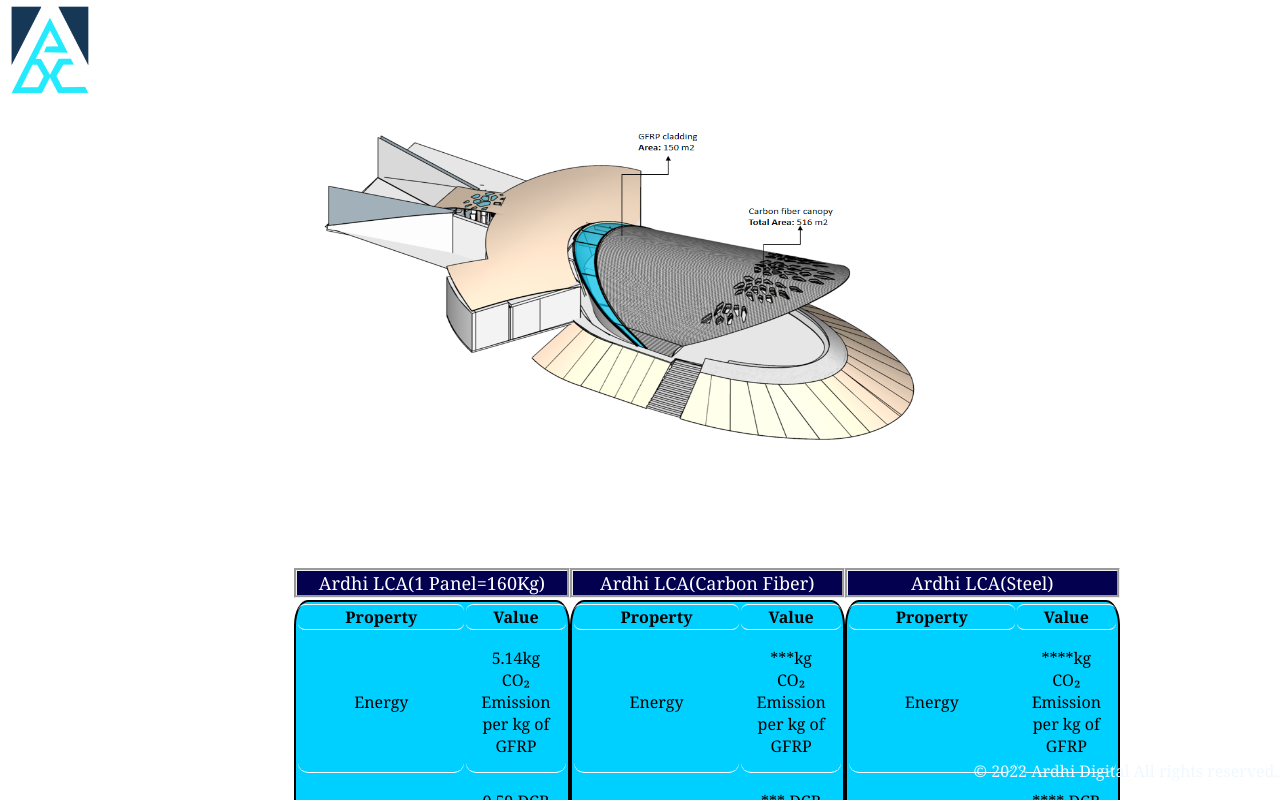
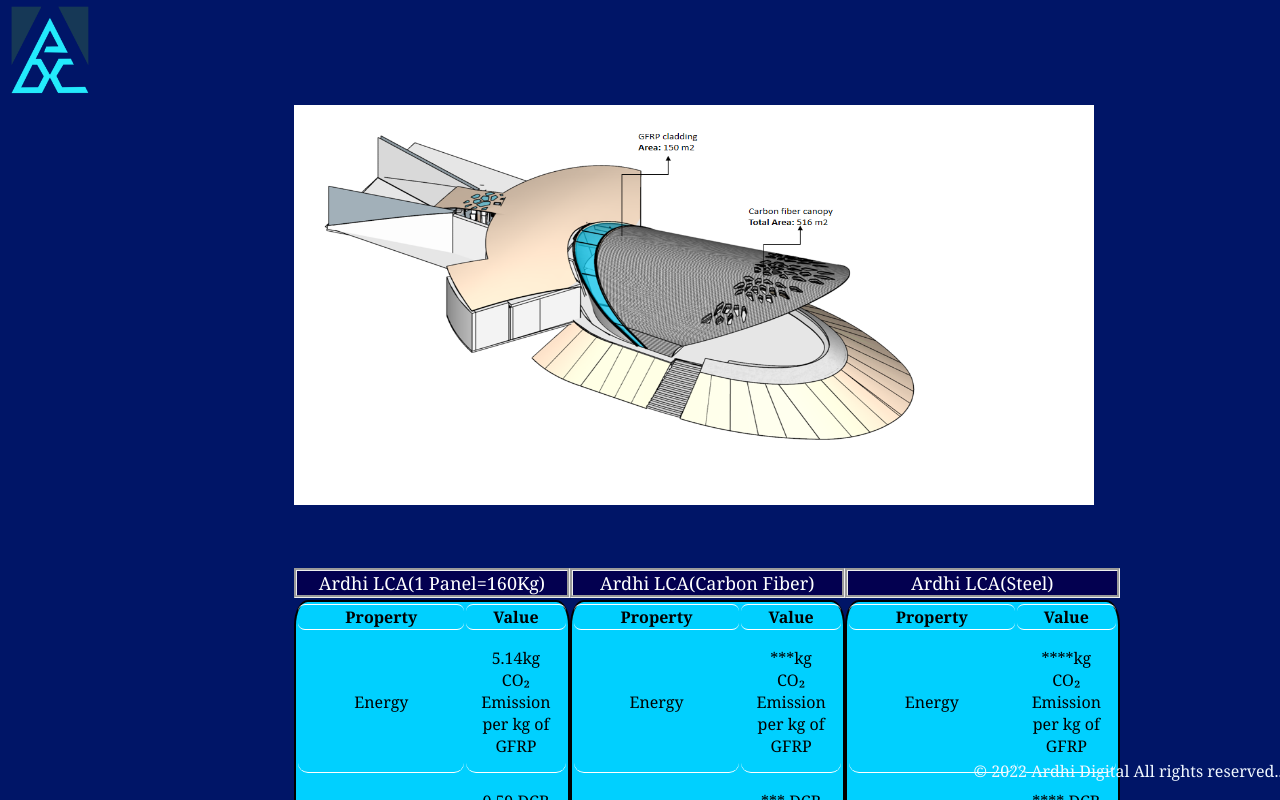
Before and after one commit to Naveen-Chaurasia/ardhi-prototype-app, a React (Create React App) app: page /Page1 in a window 1280 px wide. Shown: the top 800 px of the page. Built offline with nearby package versions, Linux system fonts and the light colour scheme.

Commit message:
changed bg clr

```diff
--- a/src/style.css
+++ b/src/style.css
@@ -9,7 +9,7 @@
   gap: 20px;
   height: 170vh;
   font-family: Cambria, Cochin, Georgia, Times, "Times New Roman", serif;
-  /* background-color: #001567; */
+  background-color: #001567;
 
 }
 
```
